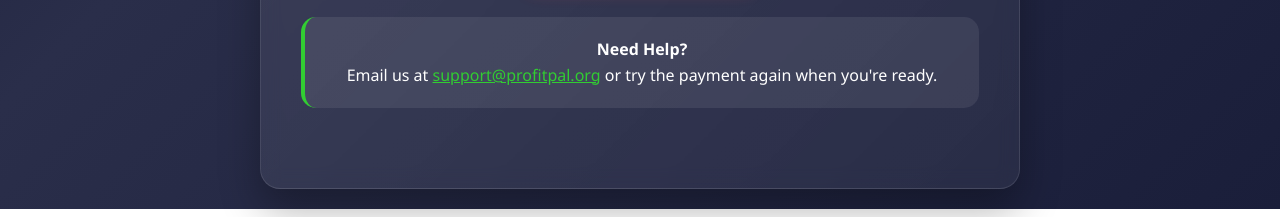
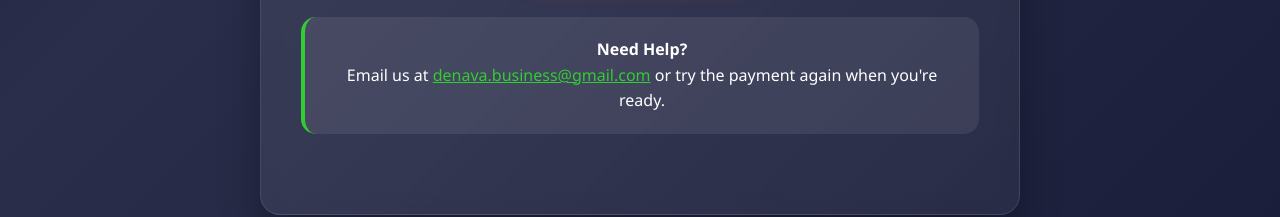
Before and after one commit to ProfitpalDEV/profitpal, a plain HTML site: page cancel.html in a window 1280 px wide. Shown: the part 1274-1491 px from the top of the page. Drawn offline with Linux system fonts and the light colour scheme.

Commit message:
fix: update cancel.html with diamond logo and correct email
- Change icon from 😔 to 💎 for brand consistency
- Update contact email to denava.business@gmail.com
- Ensure proper CSS styling loads correctly

```diff
--- a/cancel.html
+++ b/cancel.html
@@ -9,7 +9,7 @@
 <body class="profitpal-bg-animate">
     <div class="profitpal-container">
         <div class="profitpal-card">
-            <div class="profitpal-icon error">😔</div>
+            <div class="profitpal-icon error">💎</div>
             <h1 class="profitpal-title">Payment Cancelled</h1>
             <p class="profitpal-description">No worries! Your payment was cancelled and no charges were made.</p>
             <p class="profitpal-subtitle">You can try again anytime when you're ready.</p>
@@ -39,12 +39,12 @@
             <div style="margin-top: 40px;">
                 <a href="/analysis" class="profitpal-btn success">💳 Try Payment Again</a>
                 <a href="/" class="profitpal-btn primary">🏠 Back to Home</a>
-                <a href="mailto:support@profitpal.org" class="profitpal-btn danger">📧 Contact Support</a>
+                <a href="mailto:denava.business@gmail.com" class="profitpal-btn danger">📧 Contact Support</a>
             </div>
 
             <div class="profitpal-info-box">
                 <strong>Need Help?</strong><br>
-                Email us at <a href="mailto:support@profitpal.org" style="color: #32cd32;">support@profitpal.org</a> or try the payment again when you're ready.
+                Email us at <a href="mailto:denava.business@gmail.com" style="color: #32cd32;">denava.business@gmail.com</a> or try the payment again when you're ready.
             </div>
         </div>
     </div>
```
